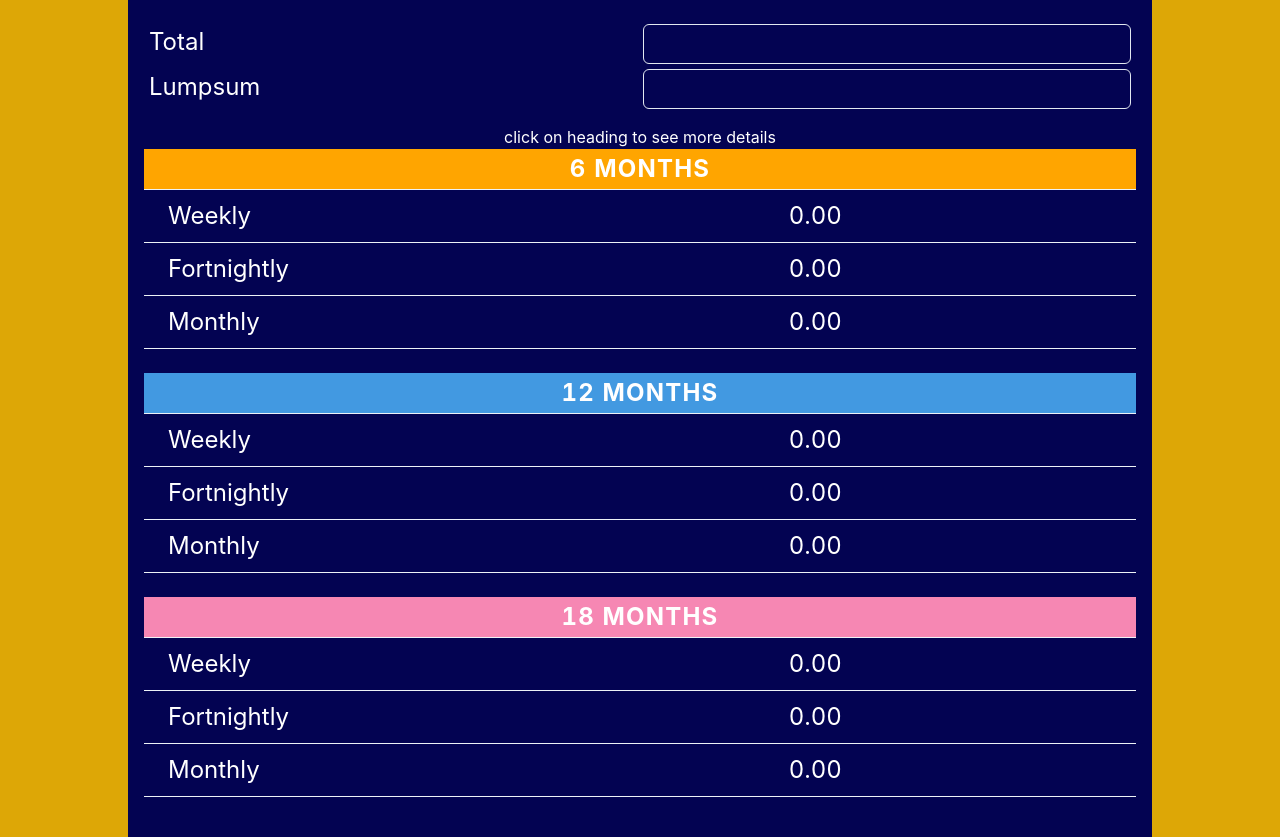
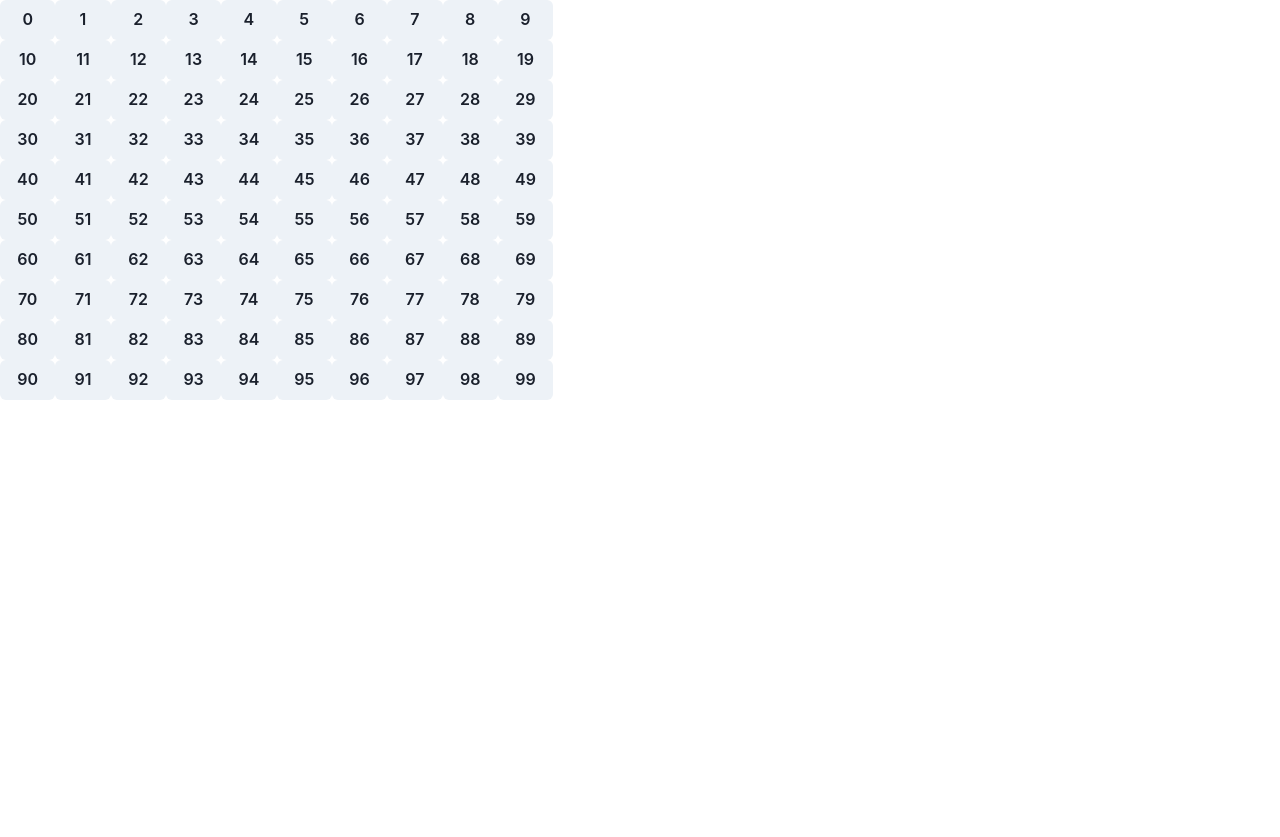
Before and after one commit to TomZhong-au/utility, a React (Vite) app: page / in a window 1280 px wide. After the commit the page ends 800 px from the top, so only its background shows below. Built offline with nearby package versions, Linux system fonts and the light colour scheme.

Commit message:
feat: before adding vitest

```diff
--- a/package.json
+++ b/package.json
@@ -16,7 +16,8 @@
     "@emotion/styled": "^11.10.6",
     "framer-motion": "^10.12.4",
     "react": "^18.2.0",
-    "react-dom": "^18.2.0"
+    "react-dom": "^18.2.0",
+    "styled-components": "6.0.0-rc.1"
   },
   "devDependencies": {
     "@types/react": "^18.0.28",
--- a/src/App.tsx
+++ b/src/App.tsx
@@ -1,11 +1,13 @@
 import "./App.css";
 import { ChakraProvider } from "@chakra-ui/react";
 import Instalment from './components/Instalment';
+import NumberGame from './components/NumberGame/NumberGame';
 
 function App() {
   return (
     <ChakraProvider>
-      <Instalment />
+      {/* <Instalment /> */}
+      <NumberGame/>
     </ChakraProvider>
   );
 }
--- /dev/null
+++ b/src/components/NumberGame/NumberGame.tsx
@@ -0,0 +1,17 @@
+import { Box, Button } from "@chakra-ui/react";
+import { Board } from "./Style";
+
+const NumberGame = () => {
+  const number = 10;
+  const arr = Array(number * number).fill('')
+
+  return (
+    <Box >
+      <Board row={number}>
+        {arr.map((elm, index) =>       <Button>{index}</Button>)}
+      </Board>
+    </Box>
+  );
+};
+
+export default NumberGame;
--- /dev/null
+++ b/src/components/NumberGame/Style.tsx
@@ -0,0 +1,11 @@
+import styled from 'styled-components';
+
+interface BoardProps {
+    row:number
+}
+
+export const Board=styled.div<BoardProps>`
+    display: grid;
+    grid-template-rows: ${({row})=>`repeat(${row},1fr)`};
+    grid-template-columns: ${({row})=>`repeat(${row},1fr)`}
+`
```
Also changed, not shown: jest.config.ts (added, +8 -0 lines), src/components/NumberGame/logic.ts (added, +23 -0 lines), tsconfig.prod.json (added, +8 -0 lines), 2 other files (tests, documents, lock files or other folders).
